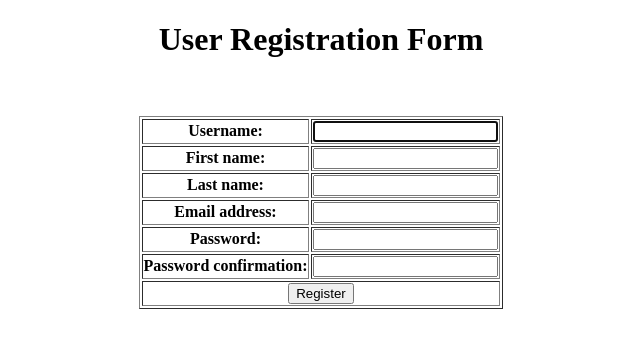
After one commit to dijithdamodaran/dejangoclassblog, a Django app: page /register in a window 1280 px wide. The commit adds this page. Shown: the top 348 px of the page, without its empty margins (319-959 px from the left). Run offline with Django 4.2, Linux system fonts and the light colour scheme.

Commit message:
user registration

```diff
--- a/blog/blogapp/forms.py
+++ b/blog/blogapp/forms.py
@@ -1,5 +1,8 @@
 from django import forms
 from blogapp.models import product
+from django.contrib.auth.forms import UserCreationForm
+from django.contrib.auth.models import User
+
 
 
 class EmpFormClass(forms.Form):
@@ -19,3 +22,8 @@ class ProductForm(forms.ModelForm):
     class Meta:
         model=product
         fields=['name','cat','price','status']
+
+class UserRegister(UserCreationForm):
+    class Meta:
+        model=User
+        fields=['username','first_name','last_name','email']
--- a/blog/blogapp/urls.py
+++ b/blog/blogapp/urls.py
@@ -26,6 +26,7 @@ urlpatterns = [
     path('setsession',views.setsession),
     path('getsession',views.getsession),
     path('modelform',views.modelform),
+    path('register',views.user_register),
 ]
 
 
--- a/blog/blogapp/views.py
+++ b/blog/blogapp/views.py
@@ -2,7 +2,8 @@ from django.shortcuts import render,redirect
 from django.http import HttpResponse
 from blogapp.models import product
 from django.db.models import Q
-from blogapp.forms import EmpFormClass,ProductForm
+from blogapp.forms import EmpFormClass,ProductForm,UserRegister
+from django.contrib.auth.forms import UserCreationForm
 
 
 
@@ -207,3 +208,16 @@ def modelform(request):
         #print(mfobj)
         content={'form':mfobj}
         return render(request,'addproductmodel.html',content)
+
+def user_register(request):
+
+    if request.method=="POST":
+        pass
+
+    else:
+
+        #regfm=UserCreationForm()
+        regfm=UserRegister()
+        #print(regfm)
+        content={'regfm':regfm}
+        return render(request,'register.html',content)
--- /dev/null
+++ b/blog/templates/register.html
@@ -0,0 +1,32 @@
+<!DOCTYPE html>
+<html lang="en">
+<head>
+    <meta charset="UTF-8">
+    <meta http-equiv="X-UA-Compatible" content="IE=edge">
+    <meta name="viewport" content="width=device-width, initial-scale=1.0">
+    <title>Document</title>
+</head>
+<body>
+    <h1 align="center">User Registration Form</h1>
+    <br><br>
+
+    <form  method="POST" action="">
+        {% csrf_token %}
+        <table border="1" align="center">
+
+            {% for x in regfm %}
+
+            <tr>
+                <th>{{x.label_tag}}</th>
+                <td>{{x}}</td>
+            </tr>
+
+            {% endfor %}
+
+            <tr>
+                <td colspan="2" align="center"><input type="submit" value="Register"></td>
+            </tr>
+        </table>
+    </form>
+</body>
+</html>
```
Also changed, not shown: blog/templates/empform.html (line endings or trailing spaces).
